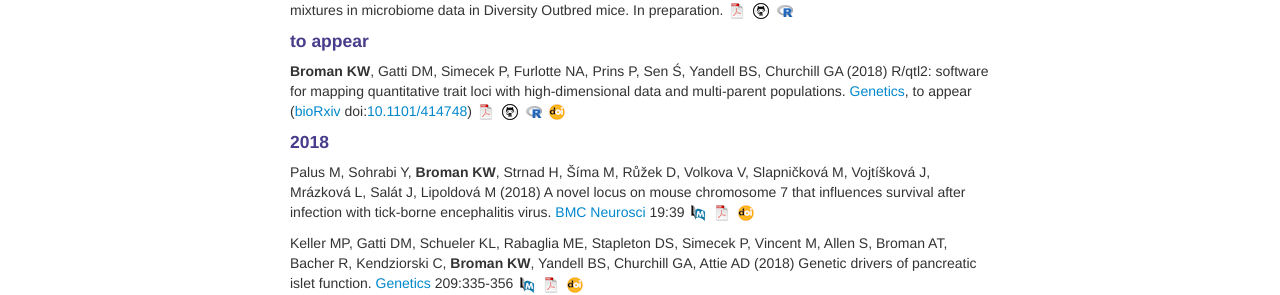
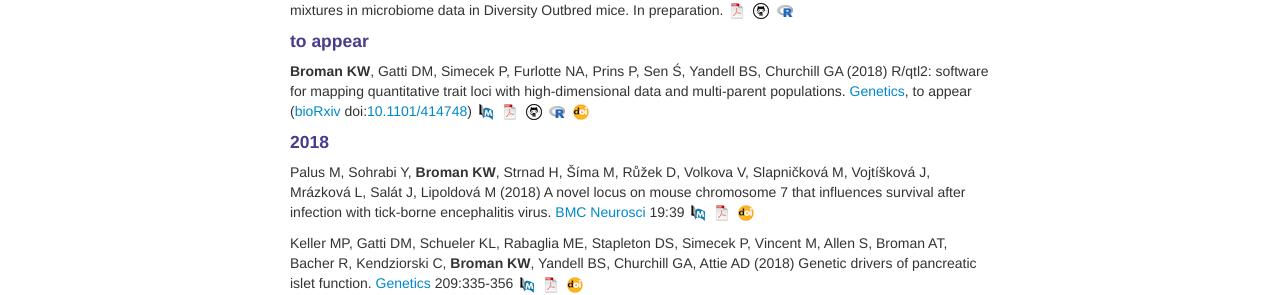
Before and after one commit to kbroman/kbroman.github.io, a Jekyll site: the page built from pages/pubs.md, in a window 1280 px wide. Shown: the part 447-742 px from the top of the page. Built offline with Jekyll 4.4.1, drawn with Linux system fonts in a browser that asks for light colours.

Commit message:
pubmed link for R/qtl2 paper

```diff
--- a/pages/pubs.md
+++ b/pages/pubs.md
@@ -52,6 +52,7 @@
 high-dimensional data and multi-parent populations.
 [Genetics](http://genetics.org), to appear
 ([bioRxiv](https://www.biorxiv.org) doi:[10.1101/414748](https://doi.org/10.1101/414748))
+[![PubMed](icons16/pubmed-icon.png)](https://www.ncbi.nlm.nih.gov/pubmed/30591514)
 [![pdf](icons16/pdf-icon.png)](https://www.biostat.wisc.edu/~kbroman/publications/rqtl2_paper.pdf)
 [![GitHub](icons16/github-icon.png)](https://github.com/kbroman/Paper_Rqtl2)
 [![R/qtl2 software](icons16/R-icon.png)](https://kbroman.org/qtl2)
```
